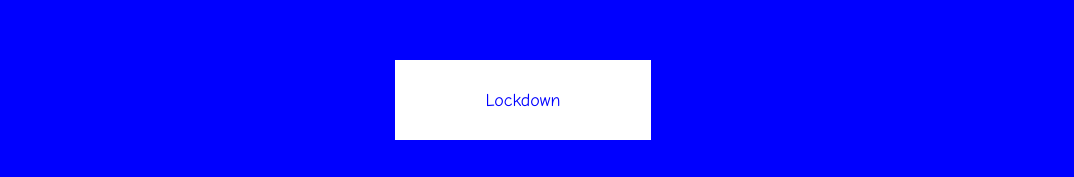
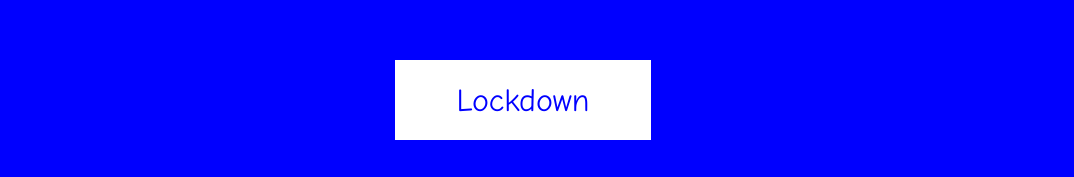
Before and after one commit to McLaney/McLaney.github.io, a plain HTML site: page lockdown.html in a window 1280 px wide. Shown: the part 620-797 px from the top of the page, without its empty margins (117-1191 px from the left). Drawn offline with Linux system fonts and the light colour scheme.

Commit message:
Update lockdown.html

```diff
--- a/lockdown.html
+++ b/lockdown.html
@@ -24,7 +24,7 @@
   width: 20%;
   height: 10%;
   top: 85%;
-  font-size: 18px;
+  font-size: 200%;
   padding: 10px;
   border: none;
   background: rgb(255,255,255);
```
